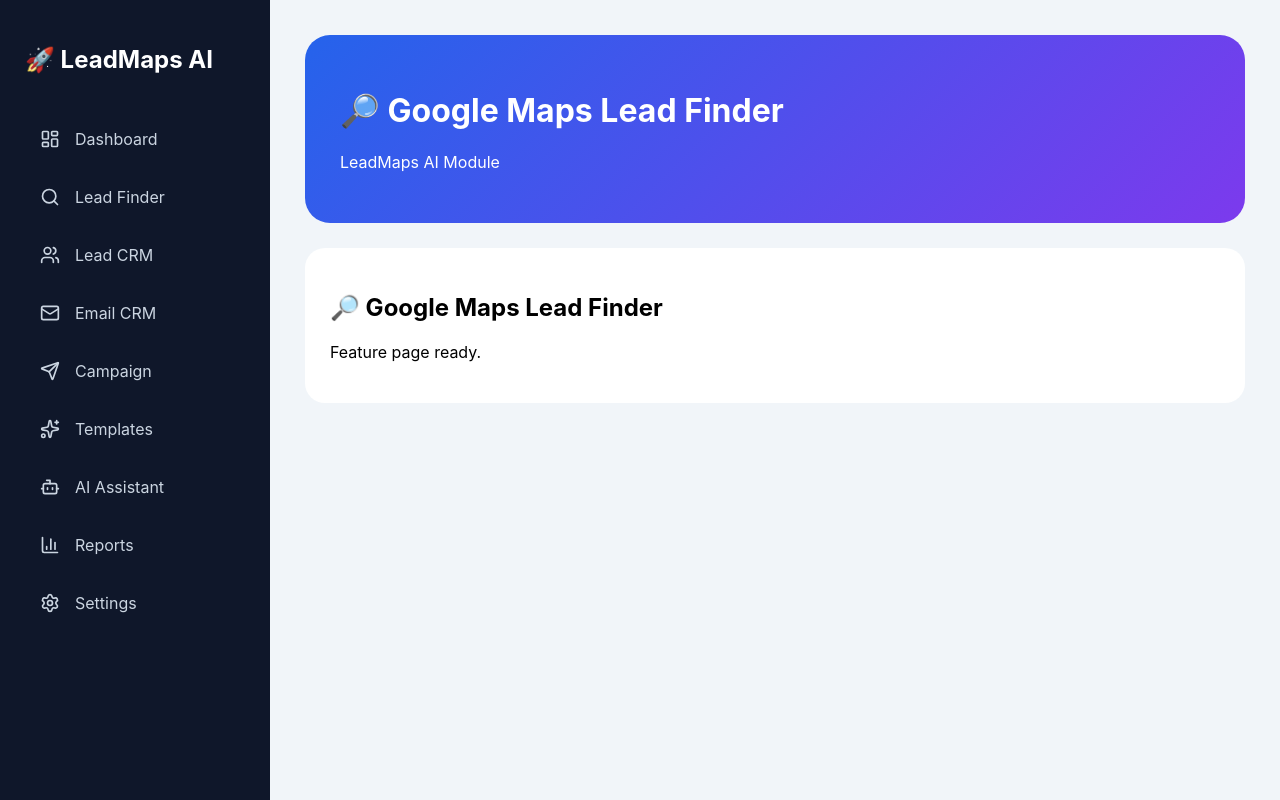
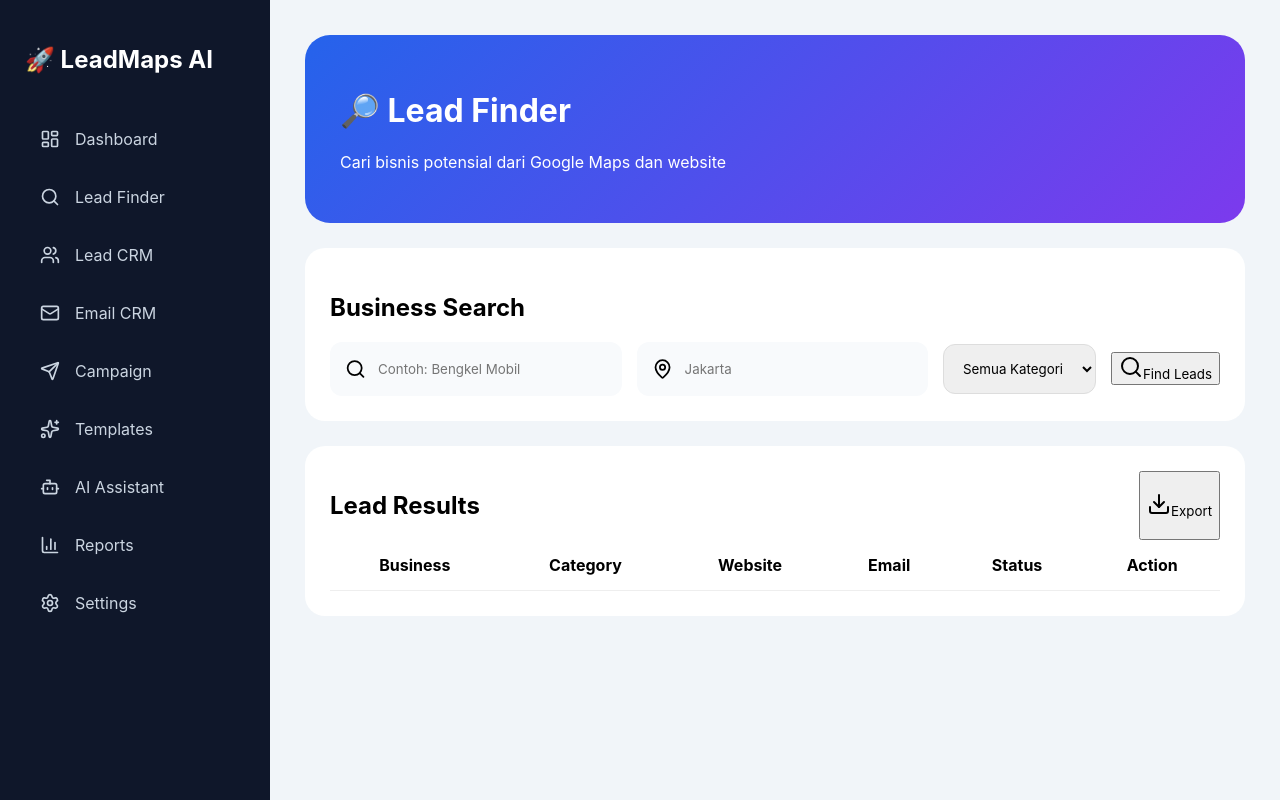
Before and after one commit to alma-98/leadmaps-ai, a React (Vite) app: page /lead-finder in a window 1280 px wide. Built offline with nearby package versions, Linux system fonts and the light colour scheme.

Commit message:
Add Lead Finder premium UI

```diff
--- a/src/index.css
+++ b/src/index.css
@@ -135,3 +135,78 @@
 }
 
 }
+
+
+
+.finder{
+
+display:flex;
+gap:15px;
+align-items:center;
+
+}
+
+
+.finder div{
+
+display:flex;
+align-items:center;
+gap:10px;
+background:#f8fafc;
+padding:15px;
+border-radius:12px;
+flex:1;
+
+}
+
+
+.finder input{
+
+border:0;
+outline:none;
+background:none;
+width:100%;
+
+}
+
+
+
+.finder select{
+
+padding:15px;
+border-radius:12px;
+border:1px solid #ddd;
+
+}
+
+
+
+.title-row{
+
+display:flex;
+justify-content:space-between;
+
+}
+
+
+
+.badge{
+
+background:#dcfce7;
+color:#166534;
+padding:8px 15px;
+border-radius:20px;
+
+}
+
+
+
+@media(max-width:900px){
+
+.finder{
+
+flex-direction:column;
+
+}
+
+}
--- a/src/pages/LeadFinder.jsx
+++ b/src/pages/LeadFinder.jsx
@@ -1,29 +1,308 @@
+import {
+Search,
+MapPin,
+Building2,
+Globe,
+Mail,
+Save,
+Download
+} from "lucide-react";
+
+import {useState} from "react";
+
+
 export default function LeadFinder(){
 
-return(
+const [keyword,setKeyword]=useState("");
+const [location,setLocation]=useState("");
+const [data,setData]=useState([]);
+
+
+
+function search(){
+
+setData([
+
+{
+company:"PT Maju Property",
+category:"Property",
+location:"Jakarta",
+website:"majuproperty.com",
+email:"info@majuproperty.com",
+status:"Ready"
+},
+
+{
+company:"Digital Agency Indonesia",
+category:"IT Service",
+location:"Jakarta",
+website:"digitalagency.id",
+email:"sales@digitalagency.id",
+status:"Verified"
+},
+
+{
+company:"Bengkel Auto Jaya",
+category:"Automotive",
+location:"Tangerang",
+website:"autojaya.com",
+email:"cs@autojaya.com",
+status:"New"
+}
+
+]);
+
+}
+
+
+return (
 
 <div>
 
-<header className="hero">
 
-<h1>🔎 Google Maps Lead Finder</h1>
+<div className="hero">
+
+<h1>
+🔎 Lead Finder
+</h1>
 
 <p>
-LeadMaps AI Module
+Cari bisnis potensial dari Google Maps dan website
 </p>
 
-</header>
+</div>
+
+
 
 
 <div className="panel">
 
-<h2>🔎 Google Maps Lead Finder</h2>
 
-<p>
-Feature page ready.
-</p>
+<h2>
+Business Search
+</h2>
+
+
+<div className="finder">
+
+
+<div>
+
+<Search/>
+
+<input
+placeholder="Contoh: Bengkel Mobil"
+value={keyword}
+onChange={(e)=>setKeyword(e.target.value)}
+/>
 
 </div>
+
+
+<div>
+
+<MapPin/>
+
+<input
+placeholder="Jakarta"
+value={location}
+onChange={(e)=>setLocation(e.target.value)}
+/>
+
+</div>
+
+
+
+<select>
+
+<option>
+Semua Kategori
+</option>
+
+<option>
+Property
+</option>
+
+<option>
+Restaurant
+</option>
+
+<option>
+Automotive
+</option>
+
+<option>
+IT
+</option>
+
+</select>
+
+
+
+<button onClick={search}>
+
+<Search/>
+
+Find Leads
+
+</button>
+
+
+
+</div>
+
+
+</div>
+
+
+
+
+
+
+
+<div className="panel">
+
+
+<div className="title-row">
+
+<h2>
+Lead Results
+</h2>
+
+
+<button>
+
+<Download/>
+
+Export
+
+</button>
+
+
+</div>
+
+
+
+
+<table>
+
+<thead>
+
+<tr>
+
+<th>
+Business
+</th>
+
+<th>
+Category
+</th>
+
+<th>
+Website
+</th>
+
+<th>
+Email
+</th>
+
+<th>
+Status
+</th>
+
+<th>
+Action
+</th>
+
+
+</tr>
+
+</thead>
+
+
+<tbody>
+
+
+{
+data.map((item,index)=>(
+
+<tr key={index}>
+
+
+<td>
+
+<Building2/>
+
+{item.company}
+
+</td>
+
+
+<td>
+{item.category}
+</td>
+
+
+<td>
+
+<Globe/>
+
+{item.website}
+
+</td>
+
+
+<td>
+
+<Mail/>
+
+{item.email}
+
+</td>
+
+
+<td>
+
+<span className="badge">
+
+{item.status}
+
+</span>
+
+</td>
+
+
+<td>
+
+<button>
+
+<Save/>
+
+CRM
+
+</button>
+
+</td>
+
+
+</tr>
+
+
+))
+}
+
+
+
+</tbody>
+
+
+</table>
+
+
+</div>
+
+
+
 
 
 </div>
```
